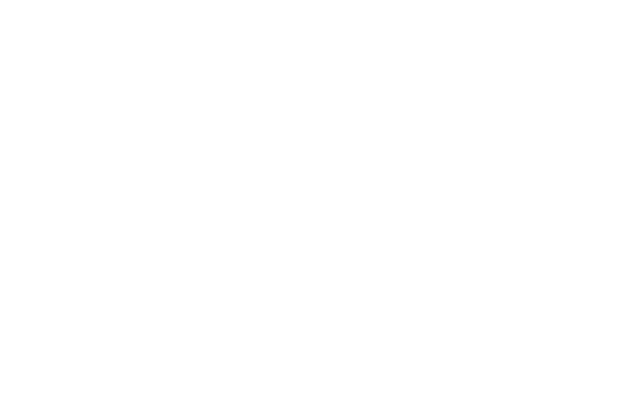
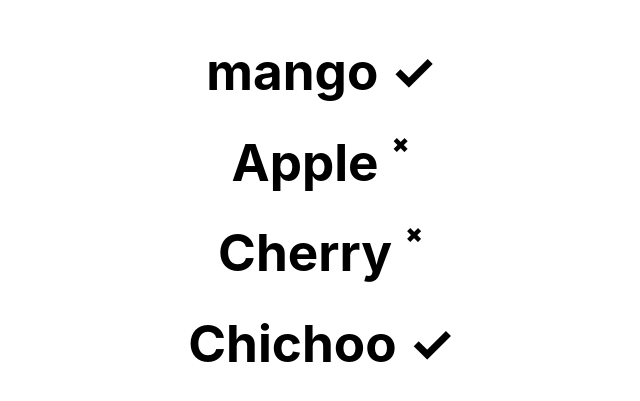
Before and after one commit to pandurang-sadgir/react-concepts, a React (Vite) app in the folder React-Concepts/: page / in a window 1280 px wide. Shown: the part 193-594 px from the top of the page, without its empty margins (319-959 px from the left). Built offline with nearby package versions, Linux system fonts and the light colour scheme.

Commit message:
adding cross sign to an elements using condition

```diff
--- /dev/null
+++ b/React-Concepts/src/9.Conditional_Rendering/TryOutSomeChallenges/1.jsx
@@ -0,0 +1,25 @@
+/* eslint-disable react/prop-types */
+// Challenge 1 of 3:
+// Show an icon for incomplete items with ? :
+// Use the conditional operator (cond ? a : b) to render a ❌ if isPacked isn’t true.
+
+
+export default function AllItems() {
+  return (
+    <div>
+      <Item name={'mango'} ispurchased={true}/>
+      <Item name={'Apple'} ispurchased={false}/>
+      <Item name={'Cherry'} ispurchased={false}/>
+      <Item name={'Chichoo'} ispurchased={true}/>
+    </div>
+  )
+}
+
+
+ function Item({name,ispurchased}) {
+  return (
+    <div>
+    {ispurchased?(<h1>{name} &#10003;</h1>):<h1>{name} &#735;</h1>}
+    </div>
+  )
+}
--- a/React-Concepts/src/App.jsx
+++ b/React-Concepts/src/App.jsx
@@ -28,11 +28,12 @@
 // import ListOfItems from "./9.Conditional_Rendering/1";
 // import PurchasedItems from "./9.Conditional_Rendering/2UsingIf";
 // import PurchasedItem from "./9.Conditional_Rendering/3.usingTernary";
-import DontPutZero from "./9.Conditional_Rendering/4.DontPutZero";
+// import DontPutZero from "./9.Conditional_Rendering/4.DontPutZero";
+import AllItems from "./9.Conditional_Rendering/TryOutSomeChallenges/1";
 function App() {
   return (
     <>
-    <DontPutZero/>
+    <AllItems/>
     </>
   );
 }
```
